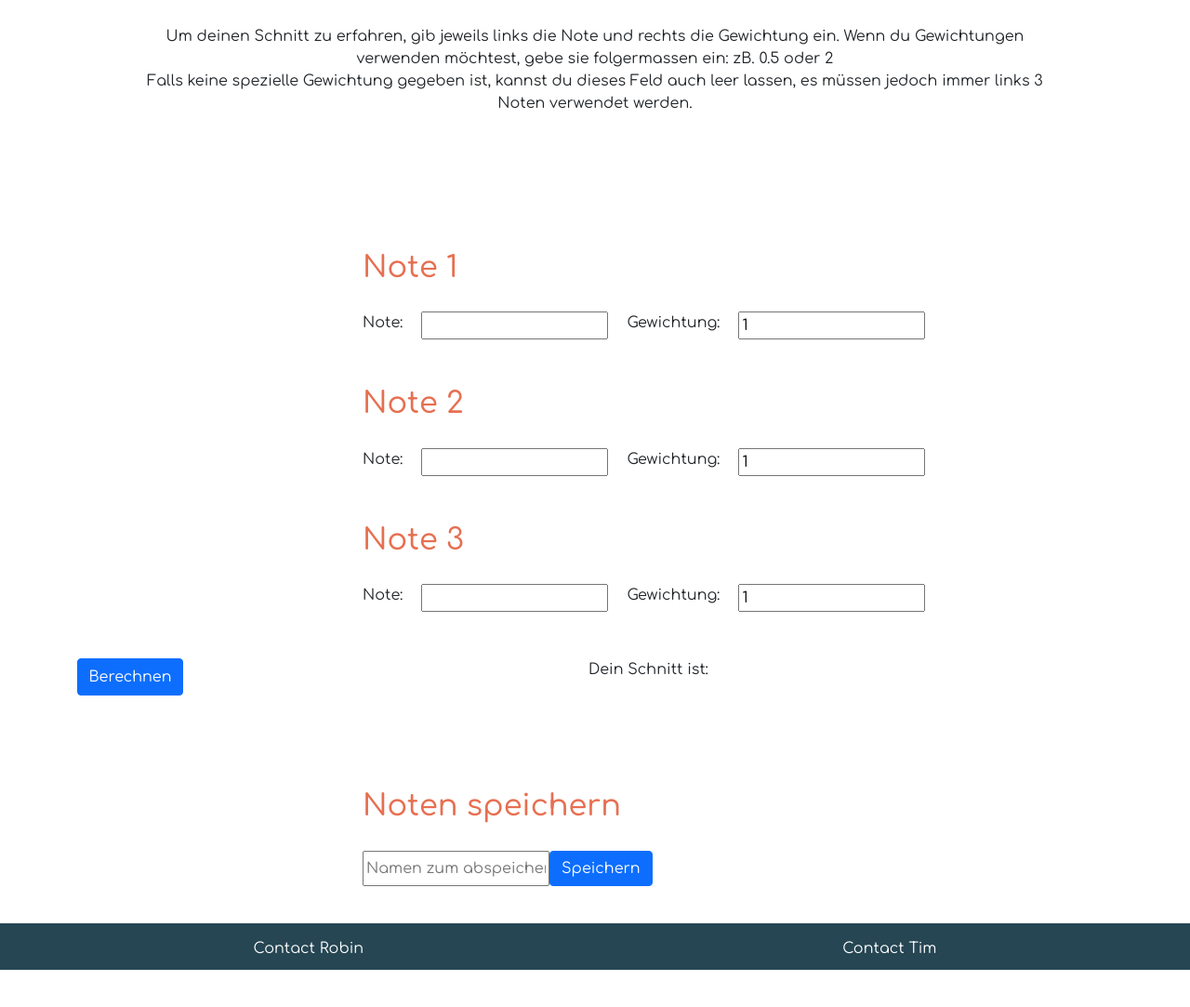
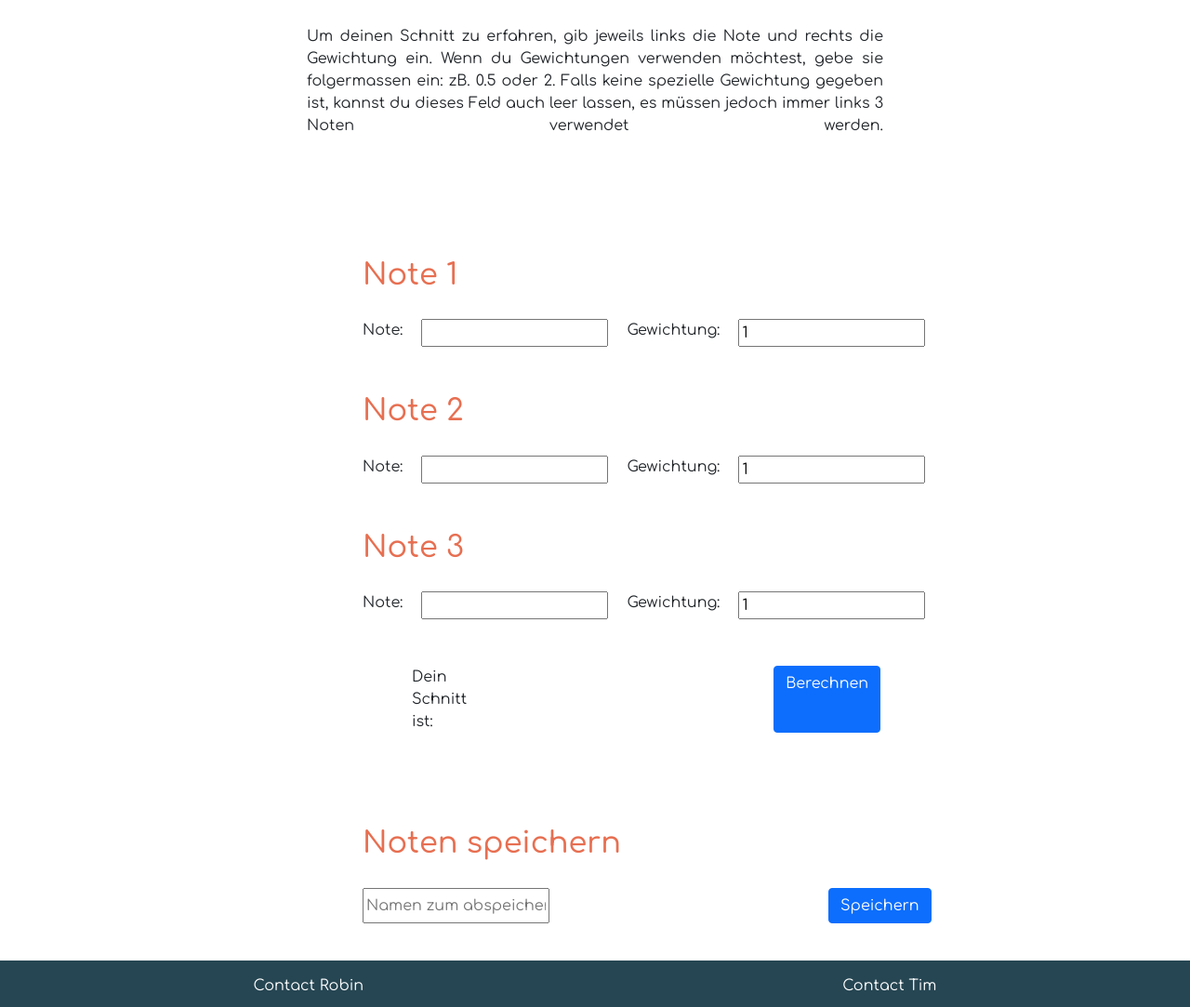
Before and after one commit to neherr/lb02_tim_robin, a plain HTML site: page notenschnitt.html in a window 1280 px wide. Shown: the part 154-1237 px from the top of the page at 93% size. Before the commit the page ends 1197 px from the top, so only its background shows below. Drawn offline with nearby package versions, Linux system fonts and the light colour scheme.

Commit message:
speichern button chli schön gmacht

```diff
--- a/css/style.css
+++ b/css/style.css
@@ -83,13 +83,31 @@ h3{
 }
 
 .beschreibungs-text{
-    text-align: center;
-    width: 1000px;
+    text-align: justify;
+    text-align-last: justify;
+    width: 1500px;
+    margin: 0px 330px 0px 330px;
  }
+
+#resultat {
+    text-align: left;
+    text-align-last: left;
+    margin-left: 550px;
+}
+
+#button-berechnen {
+    display: flex;
+    margin-right: 440px;
+}
+
+#button-speichern {
+    display: flex;
+    margin-left: 300px;
+}
 
  .untertitel-text{
      display: flex;
-     justify-content: center;
+     align-items: center;
      margin: 30px 0px 30px 0px;
  }
 /* alli 4 carousel */
--- a/notenschnitt.html
+++ b/notenschnitt.html
@@ -42,7 +42,7 @@
         <div class="untertitel-text">
             <p class="beschreibungs-text">
                 Um deinen Schnitt zu erfahren, gib jeweils links die Note und rechts die Gewichtung ein.
-                Wenn du Gewichtungen verwenden möchtest, gebe sie folgermassen ein: zB. 0.5 oder 2<br>
+                Wenn du Gewichtungen verwenden möchtest, gebe sie folgermassen ein: zB. 0.5 oder 2.
                 Falls keine spezielle Gewichtung gegeben ist, kannst du dieses Feld auch leer lassen,
                 es müssen jedoch immer links 3 Noten verwendet werden.
             </p>
@@ -88,8 +88,9 @@
         </div>
 
         <span class="button-span">
-            <button onclick="note_berechnen()" class="rechner-button btn btn-primary">Berechnen</button> <br>
             <p class="beschreibungs-text" id="resultat">Dein Schnitt ist:</p>
+            <button onclick="note_berechnen()" class="rechner-button btn btn-primary" id="button-berechnen">Berechnen</button> <br>
+
         </span>
 
         <div class="rechner-feld">
@@ -97,7 +98,7 @@
                 <h2 class="noten"><label>Noten speichern</label></h2>
                 <div class="notennn">
                     <input type="text" id="speicher-name" placeholder="Namen zum abspeichern">
-                    <button type="button"; onclick="" class="rechner-button btn btn-primary">Speichern</button>
+                    <button type="button"; onclick="" class="rechner-button btn btn-primary" id="button-speichern">Speichern</button>
                 </div>
                 </form>
            </div>
```
